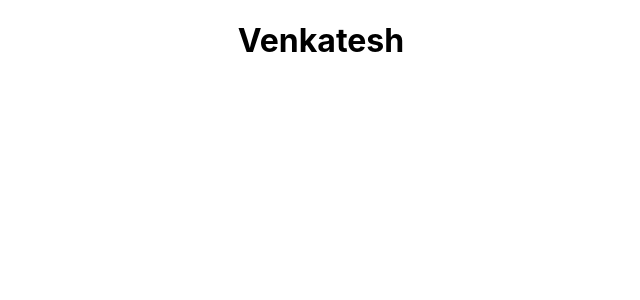
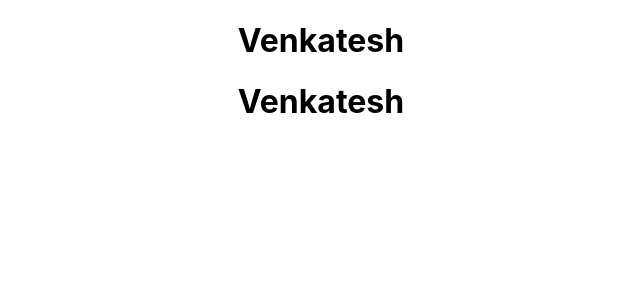
Before and after one commit to venkateswarlu-vallepu/CIAPP, a React (Create React App) app: page / in a window 1280 px wide. Shown: the top 300 px of the page, without its empty margins (319-959 px from the left). Built offline with nearby package versions, Linux system fonts and the light colour scheme.

Commit message:
Added one heading to app.js file

```diff
--- a/src/App.js
+++ b/src/App.js
@@ -5,6 +5,7 @@ function App() {
   return (
     <div className="App">
       <h1>Venkatesh</h1>
+      <h1>Venkatesh</h1>
     </div>
   );
 }
```
